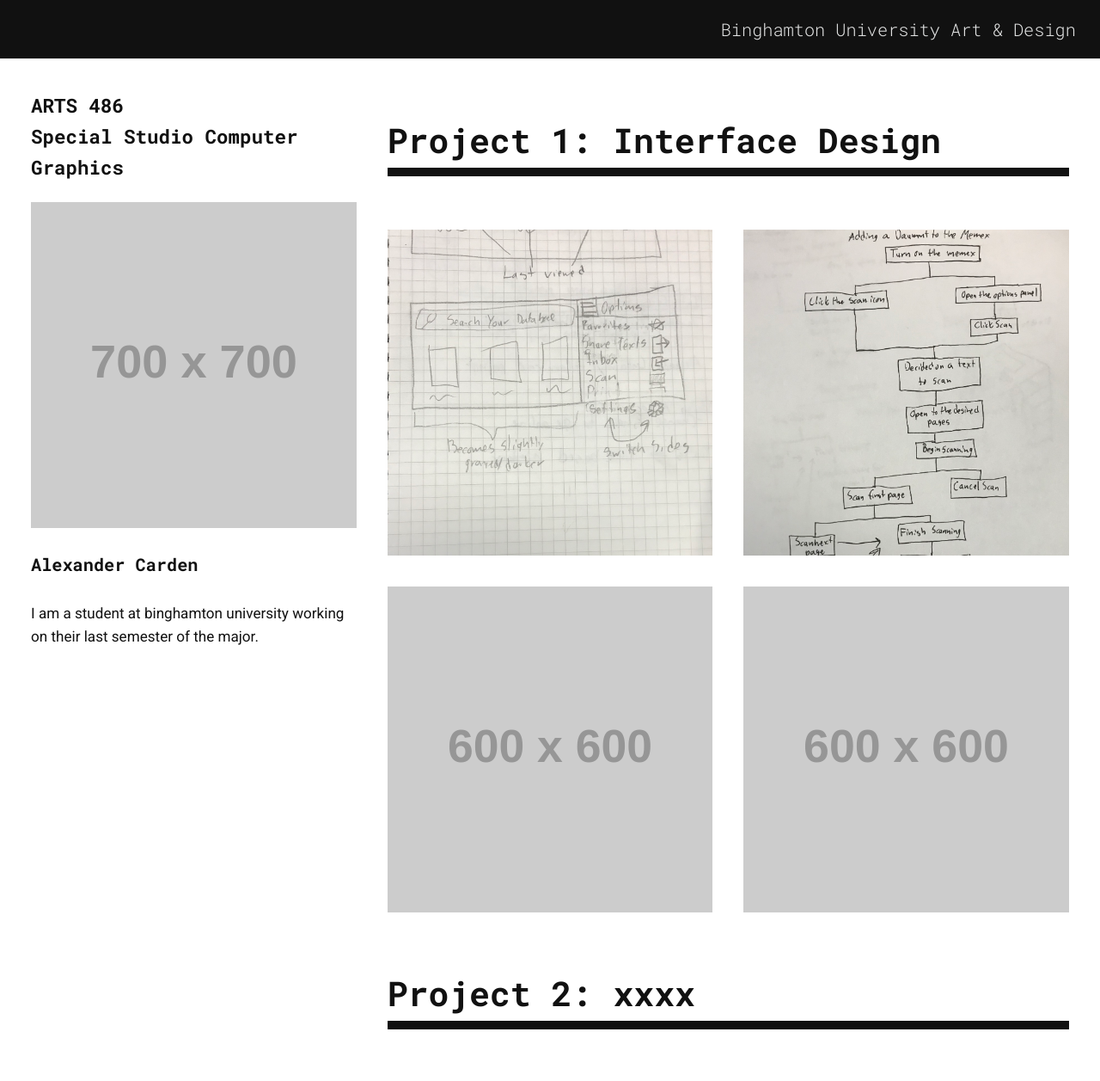
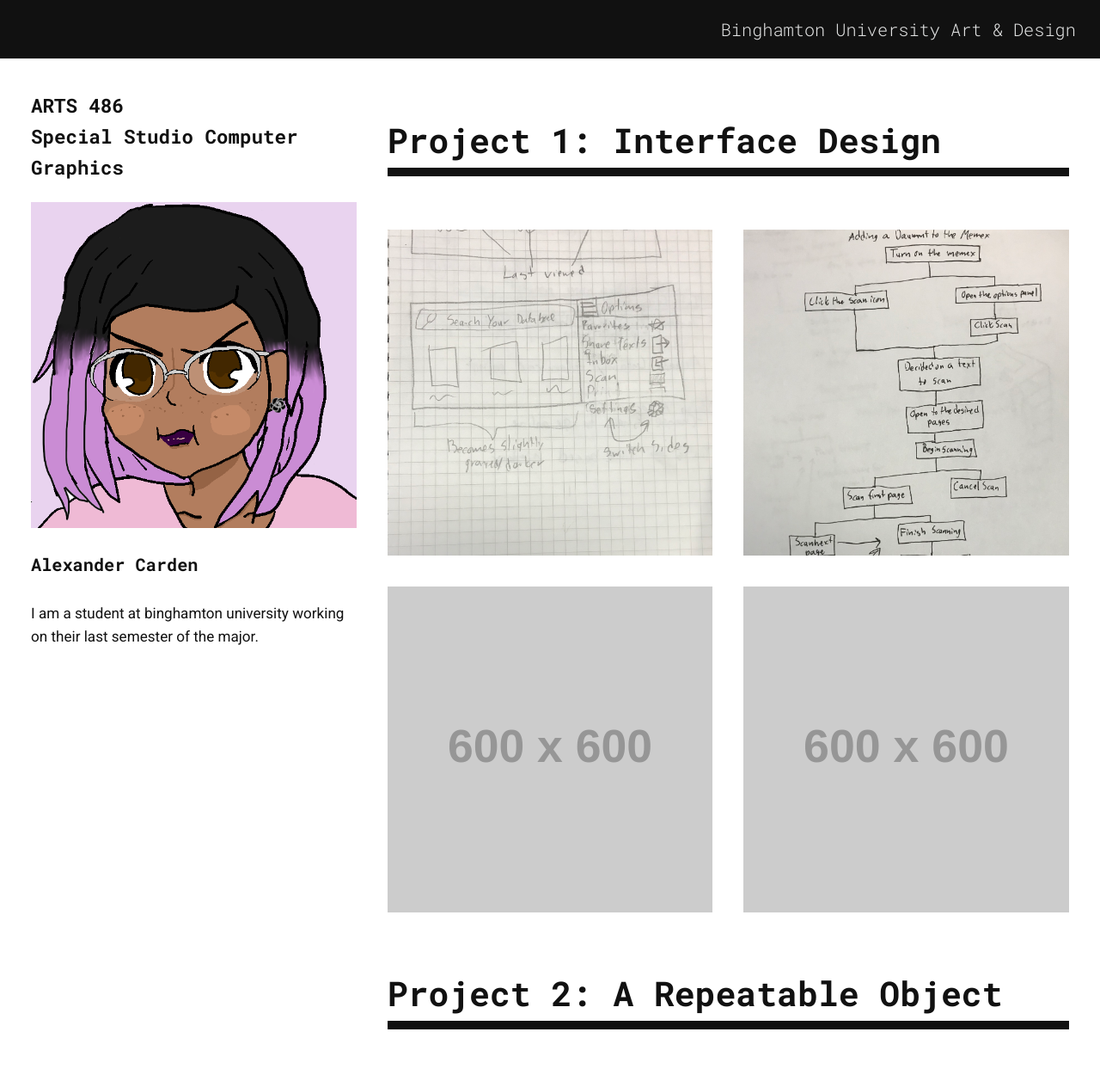
Before and after one commit to Binghamton-University-Design/class-web-journal-acarden4, a plain HTML site: page index.html in a window 1280 px wide. Shown: the top 1257 px of the page at 86% size. Drawn offline with nearby package versions, Linux system fonts and the light colour scheme; placeholder pictures from the web are drawn by us.

Commit message:
Athena pout
Added icon

```diff
--- a/index.html
+++ b/index.html
@@ -32,7 +32,7 @@
 							<h3>ARTS 486<br />
 							Special Studio Computer Graphics</h3>
 							<div class="half">
-								<img class="r-image" src="https://via.placeholder.com/700" title="image title" />
+								<img class="r-image" src="images/Athena Pout.png" title="image title" />
 							</div>
 							<div class="half">
 								<h4>Alexander Carden</h4>
@@ -107,7 +107,7 @@
 				</div>
 
 				<div class="width-12-12-m width-8-12">
-				<h1 class="one">Project 2:  xxxx</h1>
+				<h1 class="one">Project 2: A Repeatable Object</h1>
 				</div>
 
 				<div class="width-6-12-m width-4-12 thumb">
```
Also changed, not shown: images/Athena Pout.png (added), 1 other file.
